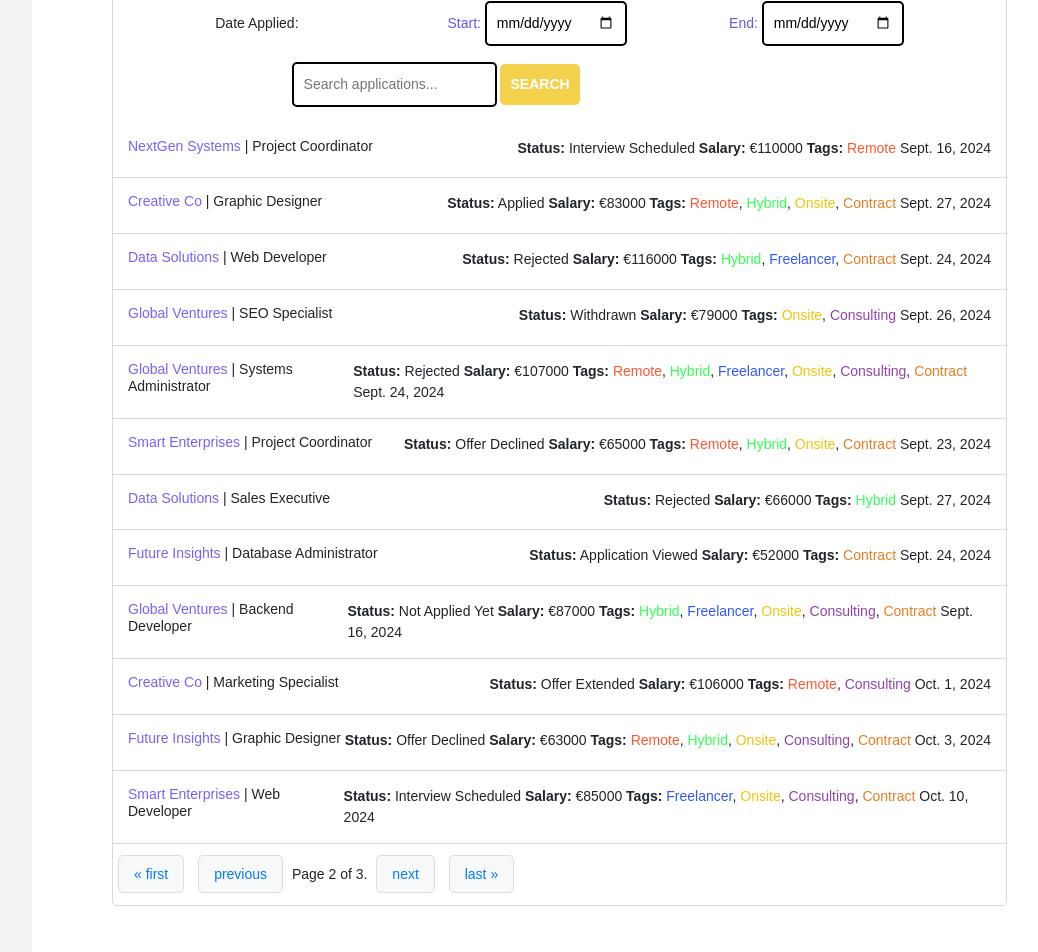
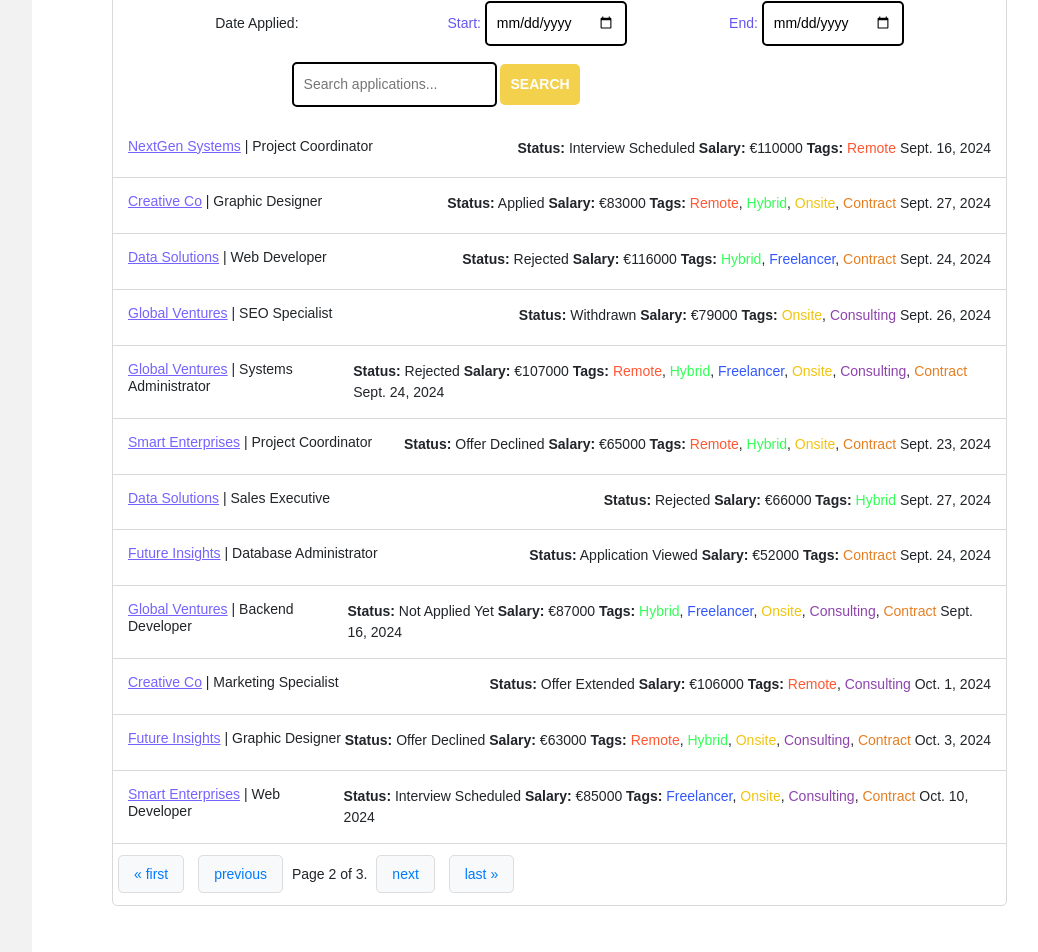
Before and after one commit to ShaneDoyleDev/jobtrail, a Django app: page /job-application/dashboard/?page=2 in a window 1280 px wide. Shown: the part 893-1845 px from the top of the page, without its empty margins (193-1231 px from the left). Run offline with Django 5.2, Linux system fonts and the light colour scheme; a user stored in the database is signed in; data comes from the database, SQL or seed files in the repository; some libraries are stand-ins or nearby versions.

Commit message:
fixed link for applications

```diff
--- a/job_application/templates/dashboard.html
+++ b/job_application/templates/dashboard.html
@@ -95,7 +95,7 @@
       {% for job_application in job_applications %}
         <div class="application-item">
           <div class="application-title">
-            <h3><span class="company-text">{{job_application.company_name}}</span> | {{job_application.job_title}}</h3>
+            <h3><span class="company-text"><a href="{% url 'jobapplication_detail' job_application.id %}">{{job_application.company_name}}</a></span> | {{job_application.job_title}}</h3>
           </div>
           <div class="application-details">
             <span><span class="dashboard-bold">Status:</span> <span class="faded-text">{{job_application.get_status_display}}</span></span>
```
